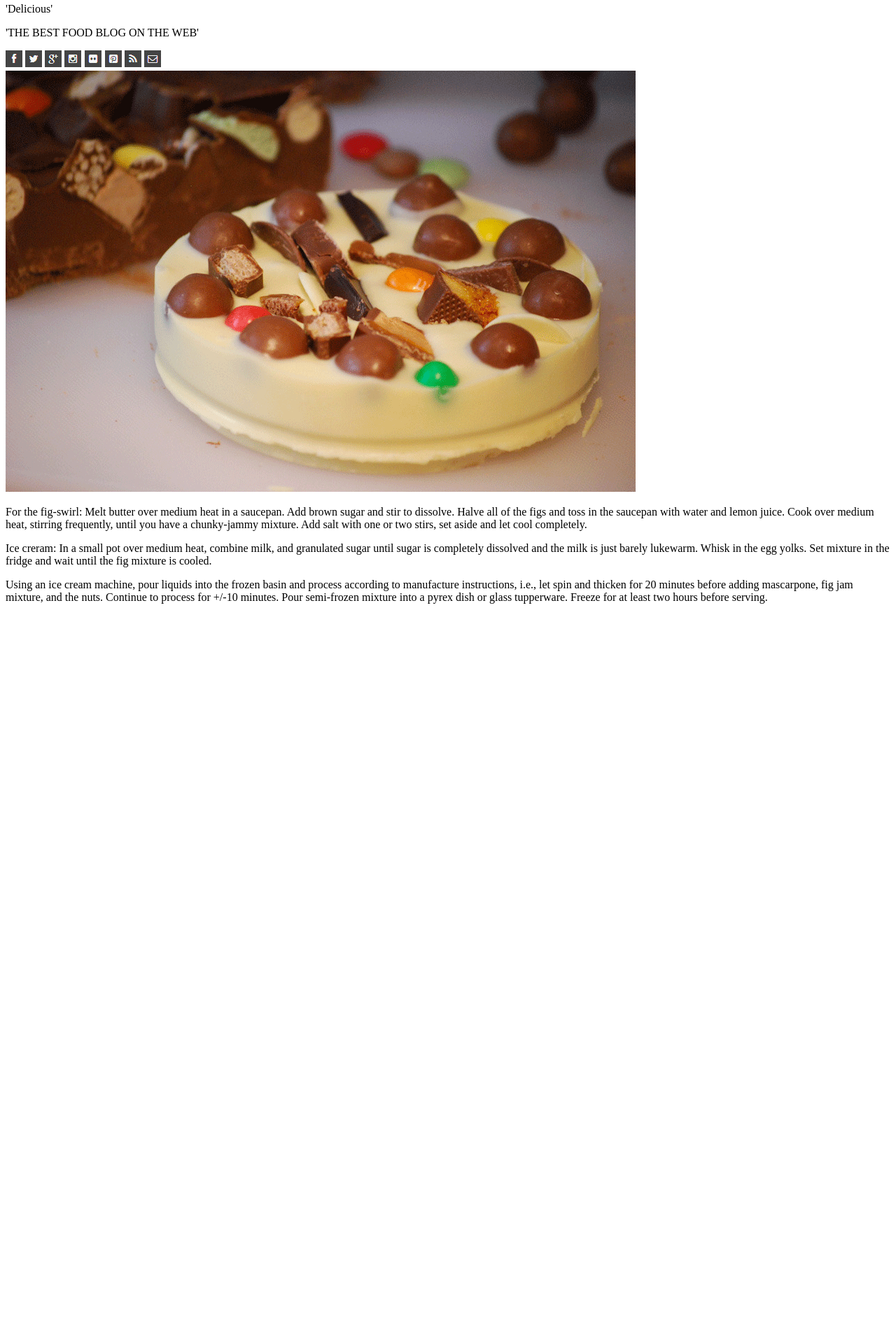
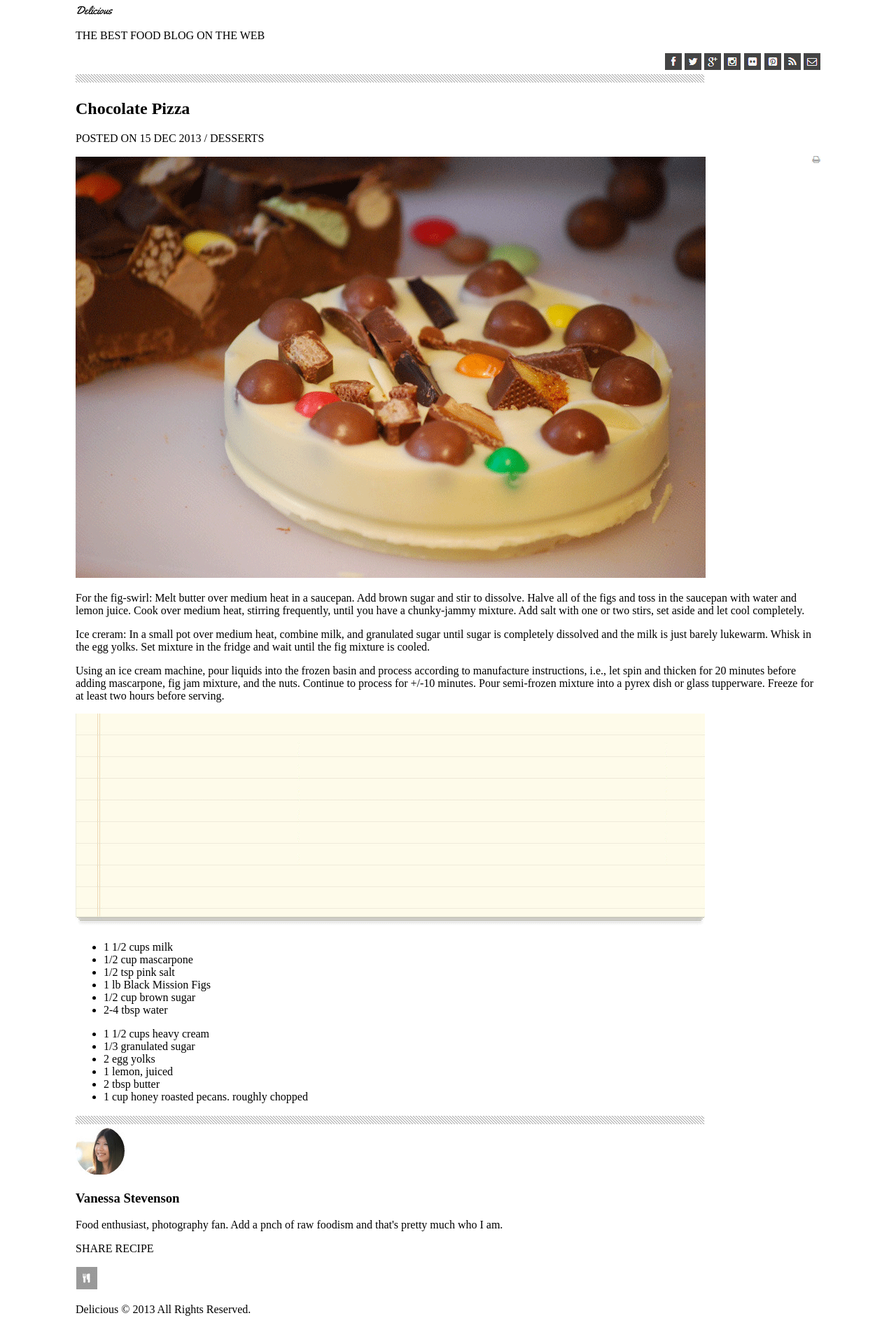
Before and after one commit to Alwynblake/chocolatepizza, a plain HTML site: page index.html in a window 1280 px wide. Shown: the part 69-1953 px from the top of the page at 70% size. Before the commit the page ends 948 px from the top, so only its background shows below. Drawn offline with Linux system fonts and the light colour scheme.

Commit message:
added css attributes to style index.css page.

```diff
--- a/index.html
+++ b/index.html
@@ -2,7 +2,11 @@
 <html>
 
 <head>
+  <meta charset="utf-8">
   <title>Chocolate Pizza</title>
+  <link rel="resetsheet" type="text/css" href="reset.css">
+  <link rel="stylesheet" type="text/css" href="style.css">
+  <link href="https://fonts.googleapis.com/css?family=Yellowtail" rel="stylesheet">
 </head>
 <main>
 
@@ -10,8 +14,10 @@
     <header>
       <section class='home'>
         <img src="img/logo.png">
-        <p class='delicious'>'Delicious'</p>
-        <p class='tagline'>'THE BEST FOOD BLOG ON THE WEB'</p>
+          <div class='box1'>
+            <p class='delicious'>Delicious</p>
+            <p class='tagline'>THE BEST FOOD BLOG ON THE WEB</p>
+          </div>
       </section>
       <nav>
         <img src="img/fb-icon.png">
@@ -23,10 +29,16 @@
         <img src="img/rss-icon.png">
         <img src="img/mail-icon.png">
       </nav>
+      <img src="img/hatchline.jpg">
     </header>
     <section>
-      <div>
-        <img src="img/choco-pizza.png">
+      <div class ='recipetitle'>
+        <h2>Chocolate Pizza</h2>
+        <p class ='postedstamp'> POSTED ON 15 DEC 2013 / DESSERTS</p>
+        <img class='print' src="img/print-icon.png">
+      </div>
+      <div class ='bodymain'>
+        <img class='choco-pizza' src="img/choco-pizza.png">
         <p> For the fig-swirl: Melt butter over medium heat in a saucepan. Add brown sugar and stir to dissolve. Halve
           all of the figs and toss in the saucepan with water and lemon juice. Cook over medium heat, stirring
           frequently, until you have a chunky-jammy mixture. Add salt with one or two stirs, set aside and let cool
@@ -39,10 +51,39 @@
           nuts. Continue to process for +/-10 minutes. Pour semi-frozen mixture into a pyrex dish or glass tupperware.
           Freeze for at least two hours before serving.</p>
       </div>
-
+      <div class ="ingredientslist">
+        <img class "list" src="img/list-bg.png">
+        <ul class ="ingredientslist1">
+          <li>1 1/2 cups milk</li>
+          <li>1/2 cup mascarpone</li>
+          <li>1/2 tsp pink salt</li>
+          <li>1 lb Black Mission Figs</li>
+          <li>1/2 cup brown sugar</li>
+          <li>2-4 tbsp water</li>
+        </ul>
+        <ul class ="ingredientslist2">
+            <li>1 1/2 cups heavy cream</li>
+            <li>1/3 granulated sugar</li>
+            <li>2 egg yolks</li>
+            <li>1 lemon, juiced</li>
+            <li>2 tbsp butter</li>
+            <li>1 cup honey roasted pecans. roughly chopped</li>
+          </ul>
+      </div>
+      <img src="img/hatchline.jpg">
+      <div class ="author details">
+        <img src="img/van-pic.png">
+        <h3>Vanessa Stevenson</h3>
+        <p>Food enthusiast, photography fan. Add a pnch of raw foodism and that's pretty much who I am.</p>
+        <p class='sharerecipe'>SHARE RECIPE</p>
+      </div>
     </section>
+    <footer>
+      <img src='img/small-logo.png'>
+      <p class='copywrite'>Delicious &#0169; 2013  All Rights Reserved.</p>
+      <p class='publishedwith'>Proudly published with Ghost.</p>
+    </footer>
   </body>
-  <footer></footer>
 </main>
 
 </html>
--- /dev/null
+++ b/reset.css
@@ -0,0 +1,48 @@
+/* http://meyerweb.com/eric/tools/css/reset/
+   v2.0 | 20110126
+   License: none (public domain)
+*/
+
+html, body, div, span, applet, object, iframe,
+h1, h2, h3, h4, h5, h6, p, blockquote, pre,
+a, abbr, acronym, address, big, cite, code,
+del, dfn, em, img, ins, kbd, q, s, samp,
+small, strike, strong, sub, sup, tt, var,
+b, u, i, center,
+dl, dt, dd, ol, ul, li,
+fieldset, form, label, legend,
+table, caption, tbody, tfoot, thead, tr, th, td,
+article, aside, canvas, details, embed,
+figure, figcaption, footer, header, hgroup,
+menu, nav, output, ruby, section, summary,
+time, mark, audio, video {
+	margin: 0;
+	padding: 0;
+	border: 0;
+	font-size: 100%;
+	font: inherit;
+	vertical-align: baseline;
+}
+/* HTML5 display-role reset for older browsers */
+article, aside, details, figcaption, figure,
+footer, header, hgroup, menu, nav, section {
+	display: block;
+}
+body {
+	line-height: 1;
+}
+ol, ul {
+	list-style: none;
+}
+blockquote, q {
+	quotes: none;
+}
+blockquote:before, blockquote:after,
+q:before, q:after {
+	content: '';
+	content: none;
+}
+table {
+	border-collapse: collapse;
+	border-spacing: 0;
+}
--- a/style.css
+++ b/style.css
@@ -1,31 +1,32 @@
 body{
-  background-color:rgb(245, 245, 245) ;
-  color: black;
+  padding-left: 100px;
+  padding-right: 100px;
 }
 
-#favoriteColor{
-  color: indigo;
-  font-size: 20px;
+.delicious{
+  font-family: 'Yellowtail', cursive;
 }
 
-.myClass{
-  color: blue;
-  font-size: 30px;
+nav{
+  float: right;
 }
 
-
-img {
-  height: 250px;
-  display: block;
-  margin-left: auto;
-  margin-right: auto;
+.chocopizza{
+  margin:auto;
 }
 
-header {
-  color: yellow;
-  background-color: red;
-  font-size:60px;
-  display: block;
-  text-align: center;
+.print{
+  float: right;
+}
 
+.list{
+  z-index: 1;
 }
+
+.ingredientslist1{
+  z-index: 5;
+}
+
+.ingredientslist2{
+  z-index: 5;
+}
```
Also changed, not shown: img/hatchline.jpg (added).
